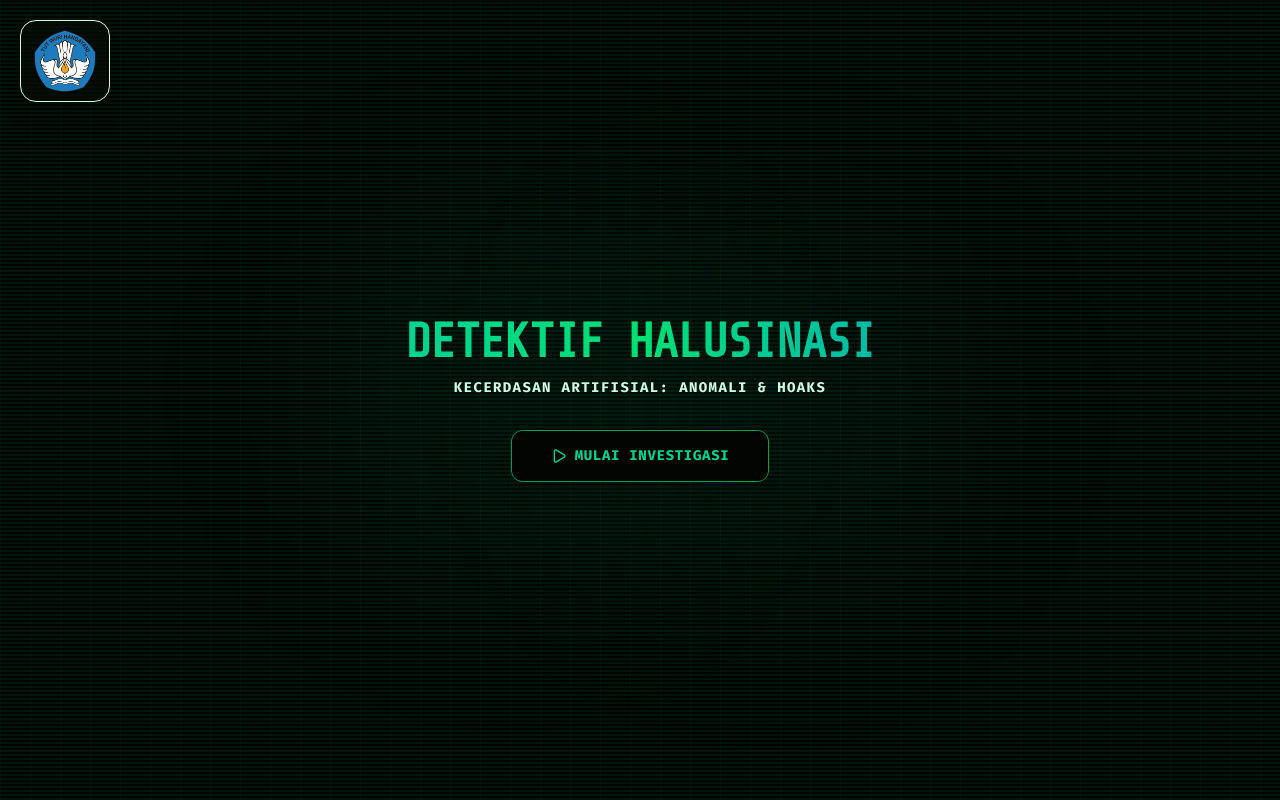
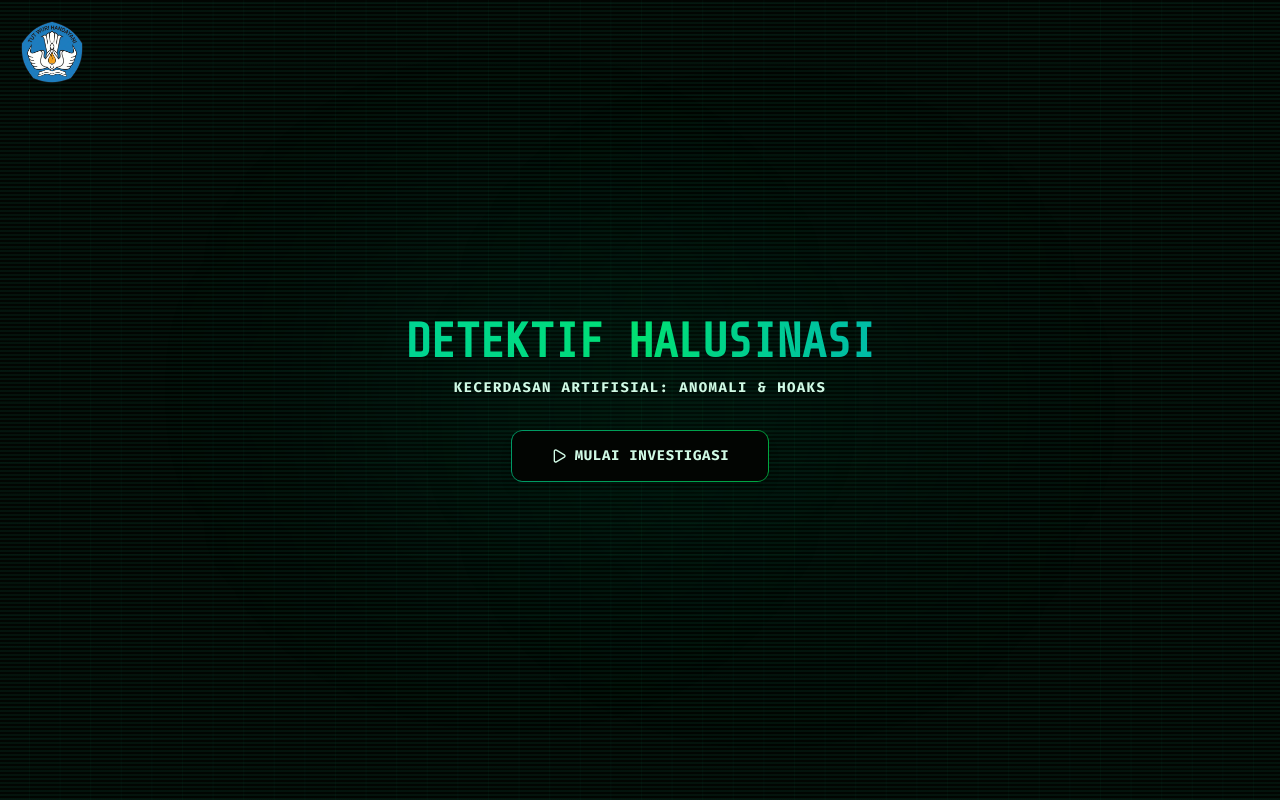
Before and after one commit to glenrioariesto/detektif-halusinasi-teks-challenge, a React (Vite) app: page / in a window 1280 px wide. Built offline with nearby package versions, Linux system fonts and the light colour scheme.

Commit message:
design: remove Pusbuk logo container borders and background, and implement interactive mouse parallax background on SplashPage

```diff
--- a/src/pages/splash/SplashPage.tsx
+++ b/src/pages/splash/SplashPage.tsx
@@ -1,4 +1,4 @@
-import React from 'react';
+import React, { useState } from 'react';
 import { Play } from 'lucide-react';
 import logoPusbuk from '../../../assets/logo-pusbuk.webp';
 
@@ -7,14 +7,51 @@ interface SplashPageProps {
 }
 
 export function SplashPage({ onStart }: SplashPageProps) {
+  const [coords, setCoords] = useState({ x: 0, y: 0 });
+
+  const handleMouseMove = (e: React.MouseEvent) => {
+    const { clientX, clientY } = e;
+    // Calculate distance from screen center
+    const x = (clientX - window.innerWidth / 2) / 35;
+    const y = (clientY - window.innerHeight / 2) / 35;
+    setCoords({ x, y });
+  };
+
+  const handleMouseLeave = () => {
+    // Reset position smoothly when cursor leaves
+    setCoords({ x: 0, y: 0 });
+  };
+
   return (
-    <div className="min-h-screen w-screen bg-[#020502] bg-grid-matrix relative flex flex-col items-center justify-center p-4 md:p-6 text-emerald-250 scanlines select-none overflow-hidden animate-fadeIn">
+    <div
+      onMouseMove={handleMouseMove}
+      onMouseLeave={handleMouseLeave}
+      className="min-h-screen w-screen bg-[#020502] relative flex flex-col items-center justify-center p-4 md:p-6 text-emerald-250 scanlines select-none overflow-hidden animate-fadeIn"
+    >
+      {/* Interactive Background Grid */}
+      <div
+        className="absolute inset-0 bg-grid-matrix pointer-events-none transition-transform duration-300 ease-out"
+        style={{
+          transform: `translate(${coords.x * 0.3}px, ${coords.y * 0.3}px) scale(1.02)`,
+        }}
+      ></div>
+
       {/* Ambient glowing radial backgrounds */}
-      <div className="absolute top-1/4 left-1/4 w-72 h-72 md:w-96 md:h-96 bg-emerald-500/5 rounded-full blur-[100px] pointer-events-none"></div>
-      <div className="absolute bottom-1/4 right-1/4 w-72 h-72 md:w-96 md:h-96 bg-emerald-600/5 rounded-full blur-[100px] pointer-events-none"></div>
+      <div
+        className="absolute top-1/4 left-1/4 w-72 h-72 md:w-96 md:h-96 bg-emerald-500/5 rounded-full blur-[100px] pointer-events-none transition-transform duration-500 ease-out"
+        style={{
+          transform: `translate(${coords.x * -0.6}px, ${coords.y * -0.6}px)`,
+        }}
+      ></div>
+      <div
+        className="absolute bottom-1/4 right-1/4 w-72 h-72 md:w-96 md:h-96 bg-emerald-600/5 rounded-full blur-[100px] pointer-events-none transition-transform duration-700 ease-out"
+        style={{
+          transform: `translate(${coords.x * -0.9}px, ${coords.y * -0.9}px)`,
+        }}
+      ></div>
 
       {/* Pusbuk Logo on Absolute Top Left - Responsive Size */}
-      <div className="absolute top-3 left-3 sm:top-5 sm:left-5 z-50 flex items-center bg-[#050b05]/60 border border-emerald-955 px-3 py-2 rounded-2xl shadow-xl shrink-0 animate-fadeIn">
+      <div className="absolute top-3 left-3 sm:top-5 sm:left-5 z-50 shrink-0 animate-fadeIn">
         <img
           src={logoPusbuk}
           alt="Logo Pusbuk"
@@ -23,7 +60,12 @@ export function SplashPage({ onStart }: SplashPageProps) {
       </div>
 
       {/* Main Container */}
-      <div className="z-10 max-w-xl w-full flex flex-col items-center text-center p-4">
+      <div
+        className="z-10 max-w-xl w-full flex flex-col items-center text-center p-4 transition-transform duration-200 ease-out"
+        style={{
+          transform: `translate(${coords.x * 0.15}px, ${coords.y * 0.15}px)`,
+        }}
+      >
         {/* Title (h1) */}
         <h1 className="text-3xl md:text-5xl font-extrabold tracking-tight font-display mb-3 select-none uppercase text-transparent bg-clip-text bg-gradient-to-r from-emerald-400 via-green-400 to-teal-500">
           DETEKTIF HALUSINASI
@@ -44,8 +86,8 @@ export function SplashPage({ onStart }: SplashPageProps) {
           <span className="absolute inset-px bg-[#020502] rounded-[10px] group-hover:bg-transparent transition-colors duration-300"></span>
 
           {/* Label */}
-          <span className="relative z-10 flex items-center gap-2 group-hover:text-black text-emerald-400 font-mono transition-colors">
-            <Play className="w-4 h-4 text-emerald-455 group-hover:text-black fill-none" />
+          <span className="relative z-10 flex items-center gap-2 group-hover:text-black text-emerald-455 group-hover:text-black transition-colors">
+            <Play className="w-4 h-4 text-emerald-450 group-hover:text-black fill-none" />
             <span>Mulai Investigasi</span>
           </span>
         </button>
```
